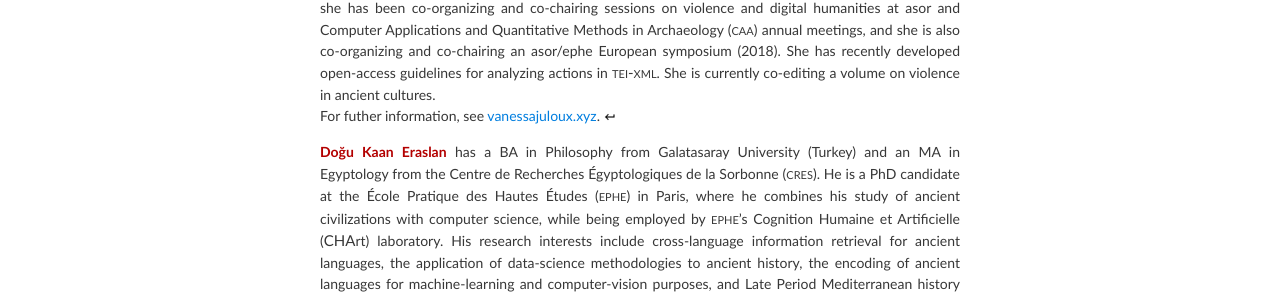
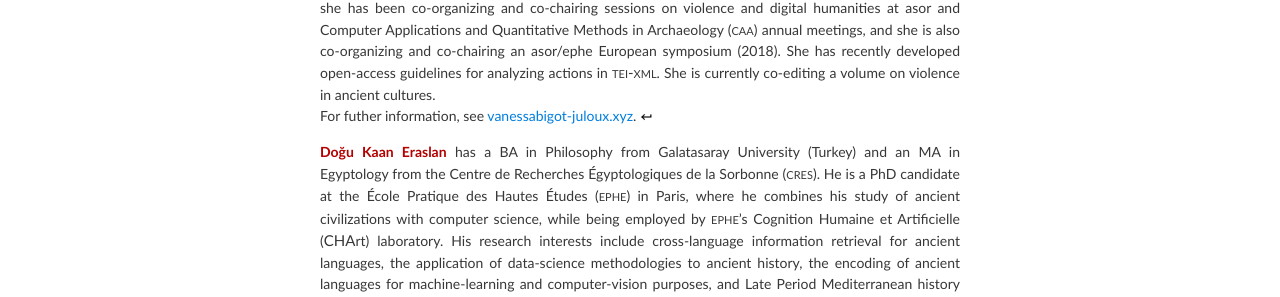
Before and after one commit to vbigot-juloux/ane-research-humanities, a Jekyll site: the page built from docs/CyberResearch-vol1-bios.md, in a window 1280 px wide and 900 px high. Shown: the part 362-659 px from the top of the window. Built offline with Jekyll 4.4.1, drawn with Linux system fonts in a browser that asks for light colours; our own code applies the rules of GitHub Pages for plain Markdown files; the repository's description, which GitHub fills in, is left out.

Commit message:
Update CyberResearch-vol1-bios.md

```diff
--- a/docs/CyberResearch-vol1-bios.md
+++ b/docs/CyberResearch-vol1-bios.md
@@ -6,7 +6,7 @@ layout: default
 <h2> Authors' bios</h2>
 
 <p><a name="bigot-juloux"></a><span style="color:#b30000; font-weight: 600">Vanessa Bigot Juloux</span> holds an advanced degree in Ugaritic (École des Langues et des Civilisations de l’Orient Ancien). She is a PhD candidate at the École Pratique des Hautes Études (<span class="small">ephe</span>) and Paris Sciences et Lettres (<span class="small">psl</span>), and a research associate at the Institute of Archaeology (Andrews University, Michigan). Her research focuses on Ugaritic narrative texts and violent behavior for political purposes. She is involved in several committees at the American Schools of Oriental Research (<span class="small">asor</span>). Since 2016, she has been co-organizing and co-chairing sessions on violence and digital humanities at asor and Computer Applications and Quantitative Methods in Archaeology (<span class="small">caa</span>) annual meetings, and she is also co-organizing and co-chairing an asor/ephe European symposium (2018). She has recently developed open-access guidelines for analyzing actions in <span class="small">tei-xml</span>. She is currently co-editing a volume on violence in ancient cultures.<br />
-For futher information, see <a href="http://vanessajuloux.xyz" target="_blank">vanessajuloux.xyz</a>. <a href="CyberResearch-vol1.html#bigot-juloux2" style="text-decoration: none"><img src="../assets/baseline_keyboard_return_black_18dp.png" style="border:0; -webkit-box-shadow: 0 0 0; width: 2%"/></a></p>
+For futher information, see <a href="http://vanessabigot-juloux.xyz" target="_blank">vanessabigot-juloux.xyz</a>. <a href="CyberResearch-vol1.html#bigot-juloux2" style="text-decoration: none"><img src="../assets/baseline_keyboard_return_black_18dp.png" style="border:0; -webkit-box-shadow: 0 0 0; width: 2%"/></a></p>
 
 <p><a href="#eraslan2" name="eraslan"></a><span style="color:#b30000; font-weight: 600">Doğu Kaan Eraslan</span> has a BA in Philosophy from Galatasaray University (Turkey) and an MA in Egyptology from the Centre de Recherches Égyptologiques de la Sorbonne (<span class="small">cres</span>). He is a PhD candidate at the École Pratique des Hautes Études (<span class="small">ephe</span>) in Paris, where he combines his study of ancient civilizations with computer science, while being employed by <span class="small">ephe</span>’s Cognition Humaine et Artificielle (<span class="small">CHA</span>rt) laboratory. His research interests include cross-language information retrieval for ancient languages, the application of data-science methodologies to ancient history, the encoding of ancient languages for machine-learning and computer-vision purposes, and Late Period Mediterranean history and international relations.<br/>
 For futher information, see <a href="https://ephe-sorbonne.academia.edu/DKaanEr" target="_blank">Academia.edu</a><a href="CyberResearch-vol1.html#eraslan2" style="text-decoration: none"><img src="../assets/baseline_keyboard_return_black_18dp.png" style="border:0; -webkit-box-shadow: 0 0 0; width: 2%"/></a> </p>
```
